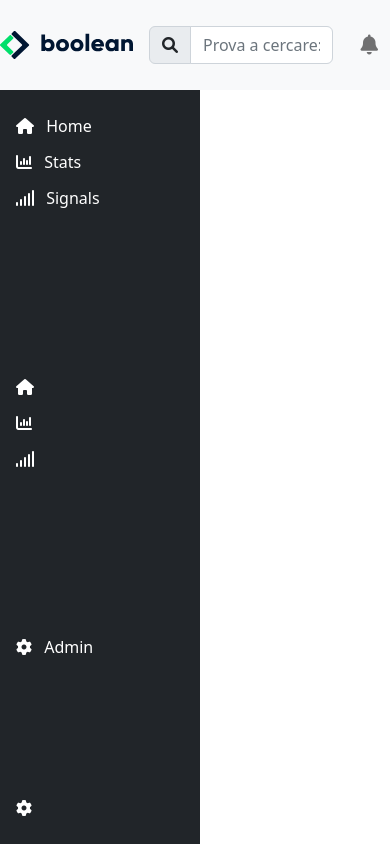
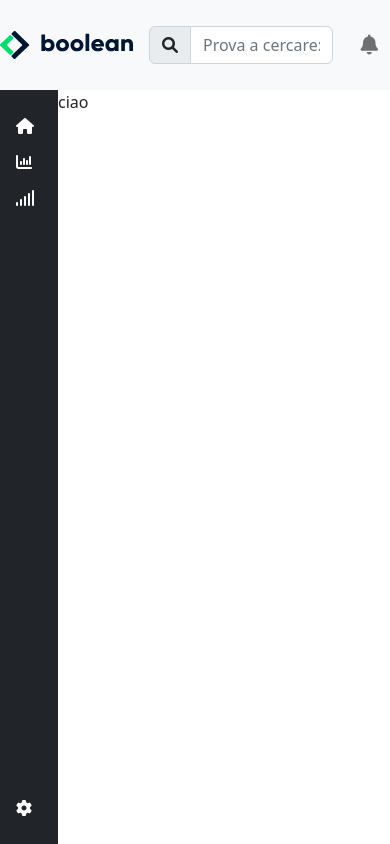
Before and after one commit to damianolagana/html-css-bootstrap-dashboard, a plain HTML site: page index.html in a window 390 px wide. Drawn offline with nearby package versions, Linux system fonts and the light colour scheme.

Commit message:
feat(sidebar): upgrade sidebar responsive

```diff
--- a/css/style.css
+++ b/css/style.css
@@ -14,7 +14,3 @@ i.fa-bell{
 .pageWrap{
    height: calc(100vh - 90px);
 }
-
-.sideBar{
-    width: 200px;
-}
--- a/index.html
+++ b/index.html
@@ -39,29 +39,29 @@
         </nav>
     </header>
 
-    <div class="pageWrap">
-        <div class="sideBar d-flex flex-column h-100 justify-content-between py-4 px-3 bg-dark text-white ">
-            <ul class="list-unstyled">
-                <li><i class="fa-solid fa-house pe-2 pb-3"></i> Home</li>
-                <li><i class="fa-solid fa-chart-column pe-2 pb-3"></i> Stats</li>
-                <li> <i class="fa-solid fa-signal pe-2 pb-3"></i> Signals</li>
-            </ul>
+    <div class="pageWrap d-flex">
+        <div class="d-flex flex-column h-100 justify-content-between py-4 px-3 bg-dark text-white ">
             <ul class="list-unstyled d-md-none">
                 <li><i class="fa-solid fa-house pe-2 pb-3"></i></li>
                 <li><i class="fa-solid fa-chart-column pe-2 pb-3"></i></li>
                 <li> <i class="fa-solid fa-signal pe-2 pb-3"></i></li>
             </ul>
+            <ul class="list-unstyled d-none d-md-inline-block pe-3">
+             <li><i class="fa-solid fa-house pe-2 pb-3"></i> Home</li>
+                <li><i class="fa-solid fa-chart-column pe-2 pb-3"></i> Stats</li>
+                <li> <i class="fa-solid fa-signal pe-2 pb-3"></i> Signals</li>
+            </ul>
 
-            <div>
-                <i class="fa-solid fa-gear pe-2"></i> Admin
-            </div>
             <div class="d-md-none">
                 <i class="fa-solid fa-gear pe-2"></i>
             </div>
+            <div class="d-none d-md-inline-block">
+                <i class="fa-solid fa-gear pe-2"></i> Admin
+            </div>
 
         </div>
-        <main>
-
+        <main class="flex-grow-1">
+            ciao
         </main>
 
     </div>
```
